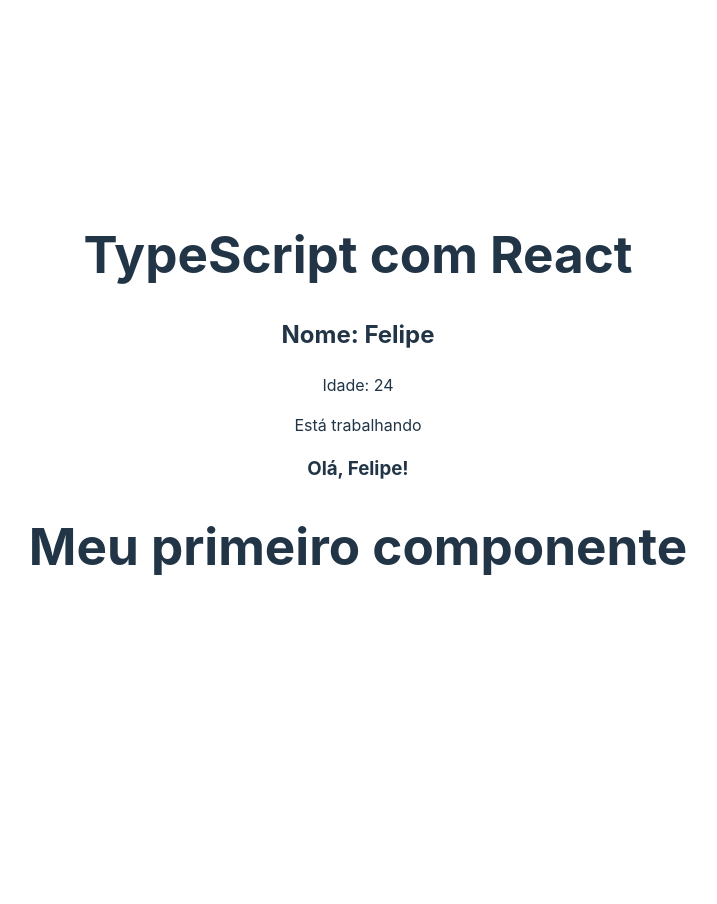
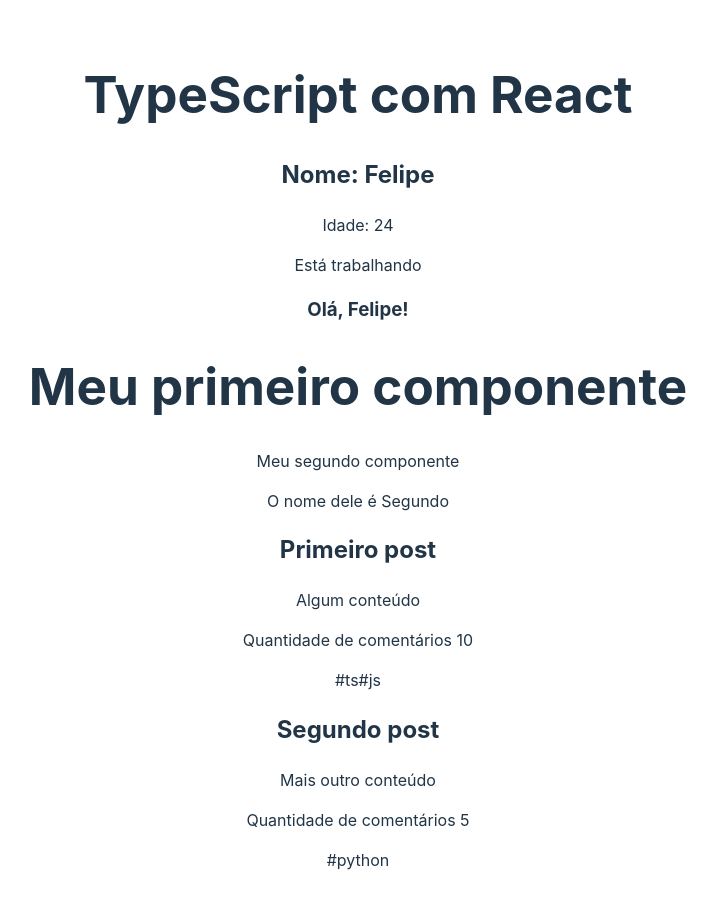
Before and after one commit to LuisFelipeSalvarani/curso_ts, a React (Vite) app in the folder react_ts/: page / in a window 1280 px wide. Shown: the whole page, without its empty margins (282-999 px from the left). Before the commit the page ends 800 px from the top, so only its background shows below. Built offline with nearby package versions, Linux system fonts and the light colour scheme.

Commit message:
Desestruturação de props

```diff
--- a/react_ts/src/App.tsx
+++ b/react_ts/src/App.tsx
@@ -2,6 +2,10 @@
 
 // 4 - importação de componentes
 import { FirstComponent } from './components/FirstComponent'
+
+// 5 - desestruturando props
+import { SecondComponent } from './components/SecondComponent'
+import { Destructuring } from './components/Destructuring'
 
 export function App() {
   // 1 - variáveis
@@ -21,6 +25,9 @@
       {isWorking && (<p>Está trabalhando</p>)}
       <h3>{userGreeting(name)}</h3>
       <FirstComponent />
+      <SecondComponent name='Segundo' />
+      <Destructuring title='Primeiro post' content='Algum conteúdo' commentQty={10} tags={["ts", "js"]} />
+      <Destructuring title='Segundo post' content='Mais outro conteúdo' commentQty={5} tags={["python"]} />
     </>
   )
 }
--- /dev/null
+++ b/react_ts/src/components/Destructuring.tsx
@@ -0,0 +1,21 @@
+interface Props {
+  title: string
+  content: string
+  commentQty: number
+  tags: string[]
+}
+
+export function Destructuring ({ title, content, commentQty, tags }: Props) {
+  return (
+    <div>
+      <h2>{title}</h2>
+      <p>{content}</p>
+      <p>Quantidade de comentários {commentQty}</p>
+      <div>
+        {tags.map(tag => (
+          <span>#{tag}</span>
+        ))}
+      </div>
+    </div>
+  )
+}
--- /dev/null
+++ b/react_ts/src/components/SecondComponent.tsx
@@ -0,0 +1,12 @@
+interface Props {
+  name: string
+}
+
+export function SecondComponent(props: Props) {
+  return (
+    <div>
+      <p>Meu segundo componente</p>
+      <p>O nome dele é {props.name}</p>
+    </div>
+  )
+}
```
